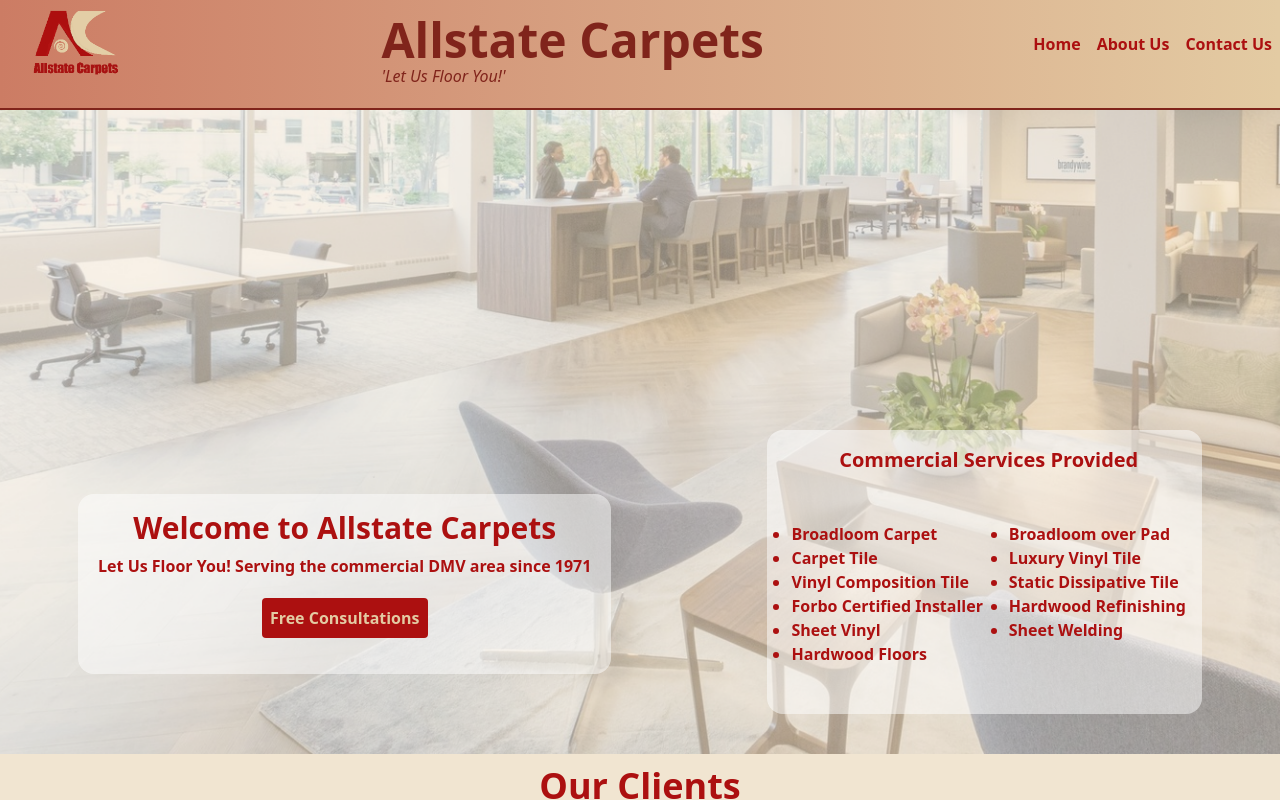
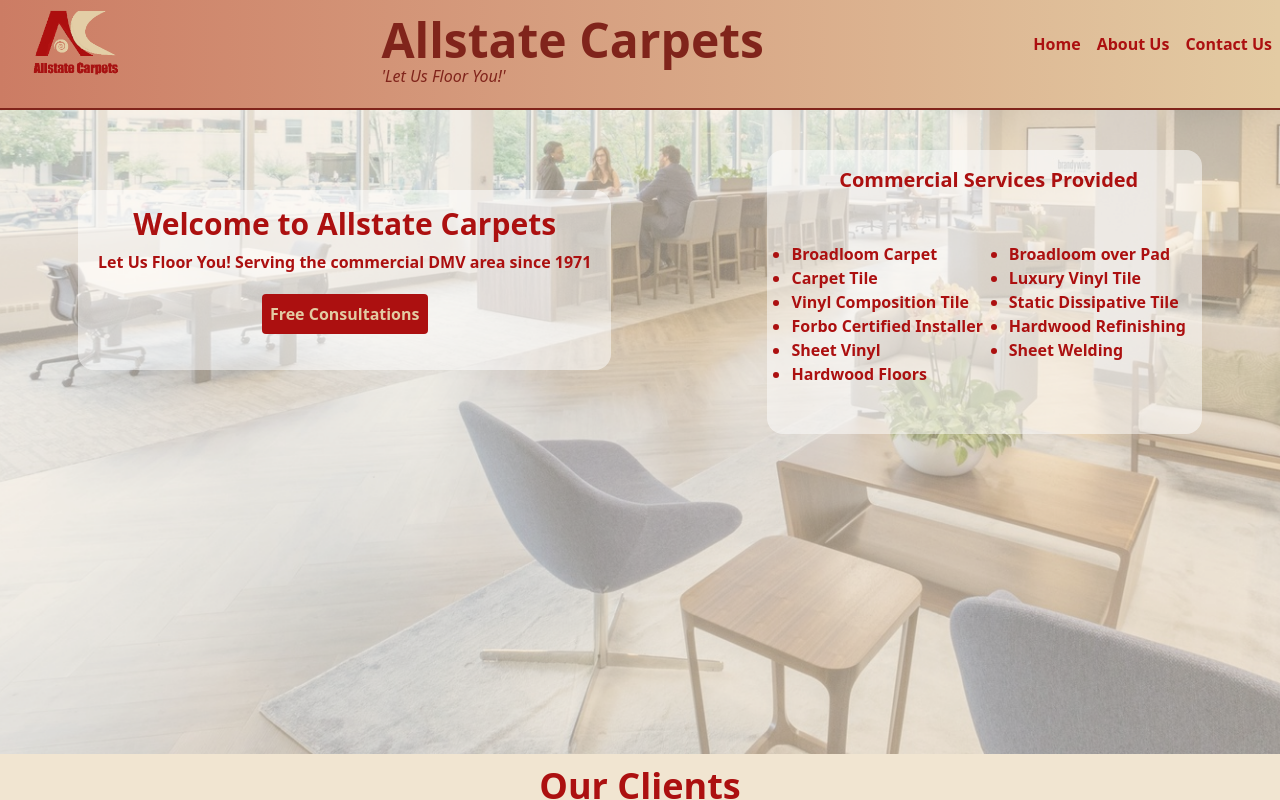
Before and after one commit to sramalho94/AllstateCarpets, a Next.js app in the folder allstate-carpets-next/: page / in a window 1280 px wide. Built offline with nearby package versions, Linux system fonts and the light colour scheme.

Commit message:
changed orientation of elements in welcome

```diff
--- a/allstate-carpets-next/components/Welcome.jsx
+++ b/allstate-carpets-next/components/Welcome.jsx
@@ -9,9 +9,9 @@
         width: '100%',
         backgroundColor: 'rgb(255, 255, 255, 0.5)'
       }}
-      className="flex flex-col-reverse md:flex-row-reverse w-screen bg-cover md:justify-between lg:justify-around md:bg-center bg-left object-cover"
+      className="flex flex-col-reverse md:flex-row-reverse w-screen bg-cover md:justify-between lg:justify-around md:bg-center bg-left object-cover align-top justify-start"
     >
-      <div className="flex flex-col  bg-white rounded-2xl my-10 mx-5 bg-opacity-50 md:mt-80">
+      {/* <div className="flex flex-col  bg-white rounded-2xl my-10 mx-5 bg-opacity-50 md:mt-80">
         <h1 className="font-bold text-xl text-[#ac1010] mt-4 ml-2 text-center">
           Commercial Services Provided
         </h1>
@@ -46,6 +46,42 @@
             </Link>
           </div>
         </div>
+      </div> */}
+      <div className="my-10 mx-5 md:mb-80 bg-white bg-opacity-50 rounded-2xl flex flex-col align-top justify-start">
+        <h1 className="font-bold text-xl text-[#ac1010] mt-4 ml-2 text-center">
+          Commercial Services Provided
+        </h1>
+        <ul className="grid grid-cols-2 justify-between px-4 py-4 my-8 list-disc font-bold text-[#ac1010]">
+          <li className="ml-2">Broadloom Carpet</li>
+          <li className="ml-6">Broadloom over Pad</li>
+          <li className="ml-2">Carpet Tile</li>
+          <li className="ml-6">Luxury Vinyl Tile</li>
+          <li className="ml-2">Vinyl Composition Tile</li>
+          <li className="ml-6">Static Dissipative Tile</li>
+          <li className="ml-2">Forbo Certified Installer</li>
+          <li className="ml-6">Hardwood Refinishing</li>
+          <li className="ml-2">Sheet Vinyl</li>
+          <li className="ml-6">Sheet Welding</li>
+          <li className="ml-2">Hardwood Floors</li>
+        </ul>
+      </div>
+      <div className="my-20 mx-5 md:mb-96 flex flex-col justify-end">
+        <div className="bg-white bg-opacity-50 rounded-2xl px-5 py-4">
+          <h1 className="font-bold text-3xl text-[#ac1010] text-center pb-2">
+            Welcome to Allstate Carpets
+          </h1>
+          <p className="max-w-lg font-bold text-[#ac1010] text-center">
+            Let Us Floor You! Serving the commercial DMV area since 1971
+          </p>
+          <div className="flex flex-row justify-center mt-5 mb-5">
+            <Link
+              href="/contact"
+              className="rounded p-2 font-bold text-[#e3cba3] bg-[#ac1010]"
+            >
+              Free Consultations
+            </Link>
+          </div>
+        </div>
       </div>
     </div>
   )
```
